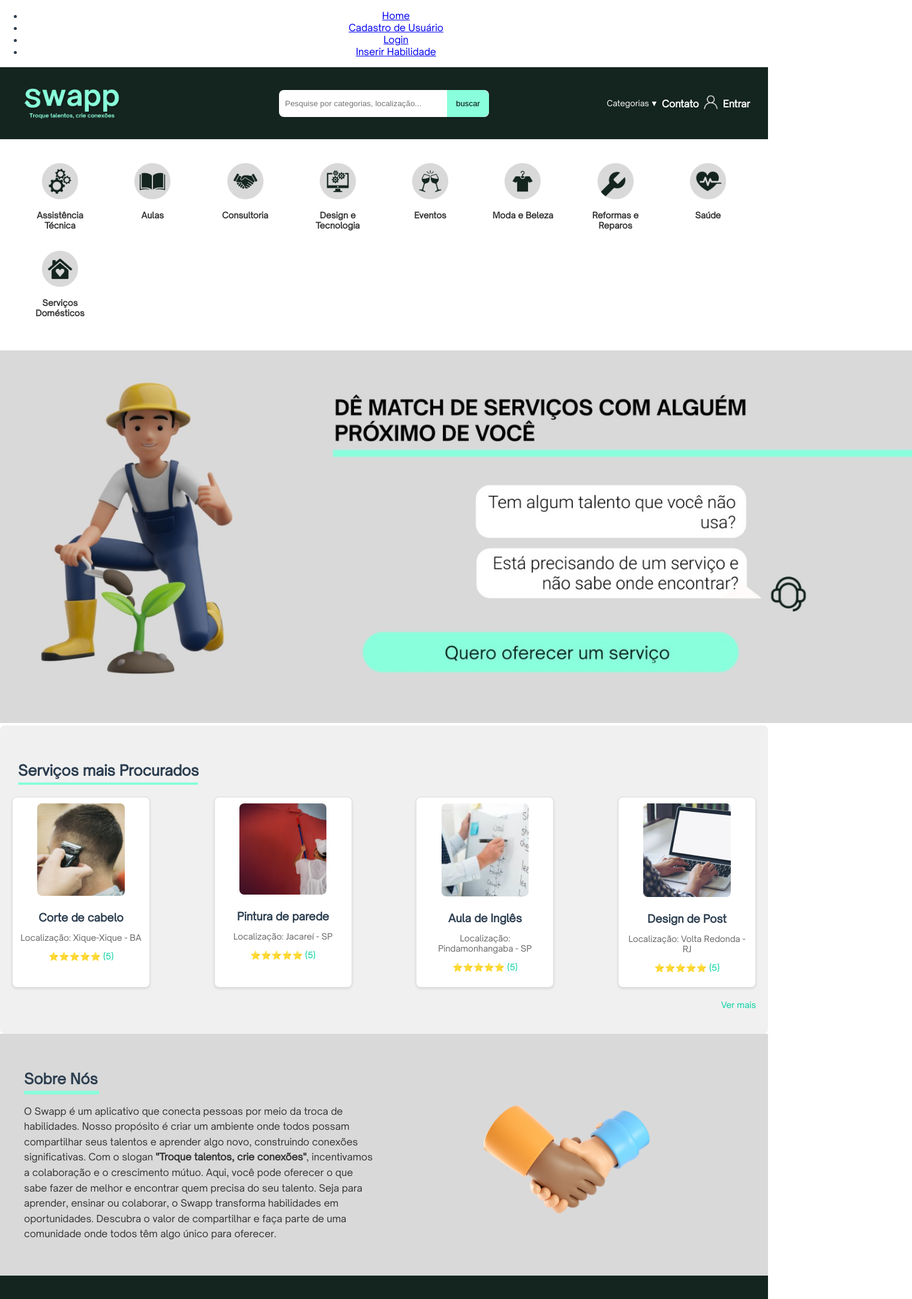
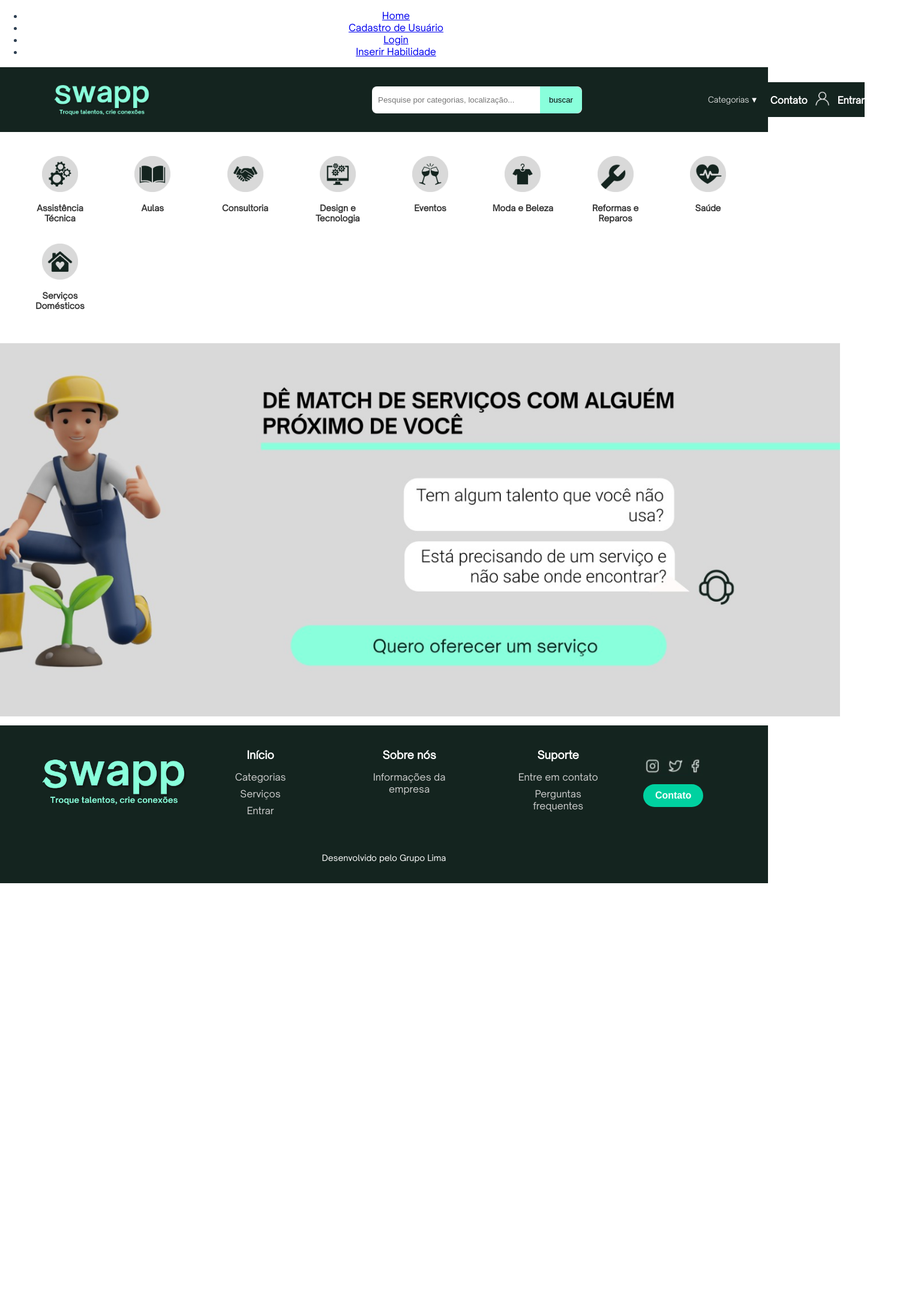
Before and after one commit to Aplicativo-Swapp/swapp-fe, a Vue app in the folder swapp_fe/: page / in a window 1280 px wide. Shown: the top 2165 px of the page at 60% size, 1520 px wide, since content can reach past the window. After the commit the page ends 1472 px from the top, so only its background shows below. Built offline with nearby package versions, Linux system fonts and the light colour scheme.

Commit message:
Atualização na estrutura de codigo View

```diff
--- /dev/null
+++ b/swapp_fe/src/components/TheHeaderLogo.vue
@@ -0,0 +1,34 @@
+<template>
+    <header class="header">
+      <nav>
+        <img src="@/assets/logo2.png" alt="Logo" class="logo" />
+      </nav>
+    </header>
+</template>
+
+<style scoped>
+.header {
+  background-color: #14241F;
+  display: flex;
+  align-items: center;
+  justify-content: center;
+  padding: 20px;
+}
+
+#app {
+  flex: 1;
+}
+body {
+  background-color: #ececec;
+  margin: 0;
+  font-family: Arial, sans-serif;
+  min-height: 100vh;
+  display: flex;
+  flex-direction: column;
+}
+
+.logo {
+  width: 200px;
+  height: auto;
+}
+</style>
--- a/swapp_fe/src/components/cadastro_usuario.vue
+++ b/swapp_fe/src/views/cadastro_usuario.vue
@@ -1,10 +1,7 @@
 <template>
   <div>
-    <header class="header">
-      <nav>
-        <img src="@/assets/logo2.png" alt="Logo" class="logo" />
-      </nav>
-    </header>
+
+    <TheHeader />
 
     <div class="form-container">
       <div class="profile-image-container">
@@ -63,9 +60,13 @@
 
 <script>
 import axios from "axios";
+import TheHeader from "@/components/TheHeaderLogo.vue";
 
 export default {
   name: "CadastroUsuario",
+  components: {
+    TheHeader
+  },
   data() {
     return {
       formData: {
@@ -116,26 +117,6 @@ export default {
 </script>
 
 <style scoped>
-.header {
-  background-color: #14241F;
-  display: flex;
-  align-items: center;
-  justify-content: center;
-  padding: 20px;
-}
-
-body {
-  background-color: #ececec;
-  margin: 0;
-  font-family: Arial, sans-serif;
-  min-height: 100vh;
-  display: flex;
-  flex-direction: column;
-}
-
-#app {
-  flex: 1;
-}
 
 .logo {
   width: 200px;
--- a/swapp_fe/src/components/home_page.vue
+++ b/swapp_fe/src/views/home_page.vue
@@ -11,7 +11,6 @@
           />
           <button @click="search">buscar</button>
         </div>
-        <div class="itens">
         <div class="dropdown">
           <button class="dropbtn">Categorias <span class="arrow">&#9660;</span></button>
           <div class="dropdown-content">
@@ -35,7 +34,6 @@
             <router-link to="/login">Entrar</router-link>
           </li>
         </ul>
-        </div>
       </div>
     </header>
    </div>
@@ -97,78 +95,10 @@
           </a>
         </div>
       </div>
-      <div>
+      <div class="header-content">
         <img src="@/assets/banner.jpeg" alt="Banner" class="banner" />
         </div>
     </main>
-
-    <!--Serviços mais Procurados-->
-    <section class="services-section">
-      <h2 class="section-title">Serviços mais Procurados</h2>
-      <div class="services-container">
-        <!-- Serviço 1 -->
-        <div class="service-card">
-          <img src="@/assets/corte_de_cabelo.png" alt="Corte de cabelo" class="service-image" />
-          <h3 class="service-title">Corte de cabelo</h3>
-          <p class="service-location">Localização: Xique-Xique - BA</p>
-          <p class="service-rating">
-            ⭐⭐⭐⭐⭐ <span>(5)</span>
-          </p>
-        </div>
-        <!-- Serviço 2 -->
-        <div class="service-card">
-          <img src="@/assets/pintura_de_parede.png" alt="Pintura de parede" class="service-image" />
-          <h3 class="service-title">Pintura de parede</h3>
-          <p class="service-location">Localização: Jacareí - SP</p>
-          <p class="service-rating">
-            ⭐⭐⭐⭐⭐ <span>(5)</span>
-          </p>
-        </div>
-        <!-- Serviço 3 -->
-        <div class="service-card">
-          <img src="@/assets/aulas_de_ingles.png" alt="Aula de Inglês" class="service-image" />
-          <h3 class="service-title">Aula de Inglês</h3>
-          <p class="service-location">Localização: Pindamonhangaba - SP</p>
-          <p class="service-rating">
-            ⭐⭐⭐⭐⭐ <span>(5)</span>
-          </p>
-        </div>
-        <!-- Serviço 4 -->
-        <div class="service-card">
-          <img src="@/assets/design_de_post.png" alt="Design de Post" class="service-image" />
-          <h3 class="service-title">Design de Post</h3>
-          <p class="service-location">Localização: Volta Redonda - RJ</p>
-          <p class="service-rating">
-            ⭐⭐⭐⭐⭐ <span>(5)</span>
-          </p>
-        </div>
-      </div>
-      <a href="/servicos" class="view-more">Ver mais</a>
-    </section>
-
-
-    <!--Sobre nos-->
-    <section class="about-section">
-      <div class="about-content">
-        <div class="about-text">
-          <h2>Sobre Nós</h2>
-          <p>
-            O Swapp é um aplicativo que conecta pessoas por meio da troca de habilidades.
-            Nosso propósito é criar um ambiente onde todos possam compartilhar seus talentos
-            e aprender algo novo, construindo conexões significativas. Com o slogan
-            <strong>"Troque talentos, crie conexões"</strong>, incentivamos a colaboração
-            e o crescimento mútuo. Aqui, você pode oferecer o que sabe fazer de melhor e
-            encontrar quem precisa do seu talento. Seja para aprender, ensinar ou colaborar,
-            o Swapp transforma habilidades em oportunidades. Descubra o valor de compartilhar
-            e faça parte de uma comunidade onde todos têm algo único para oferecer.
-          </p>
-        </div>
-        <div class="about-image">
-          <img src="@/assets/aperto_de_maos.png" alt="Aperto de Mãos" />
-        </div>
-      </div>
-    </section>
-
 
     <!--Footer-->
     <footer class="footer">
@@ -216,8 +146,6 @@
         <p>Desenvolvido pelo Grupo Lima</p>
       </div>
     </footer>
-
-
 </template>
 
 <script>
@@ -247,29 +175,28 @@ export default {
   background-color: #ffffff;
 }
 
-
 .header {
-  background-color: #14241f; /* Cor de fundo */
+  background-color: #14241f;
   display: flex;
-  justify-content: center; /* Centraliza o conteúdo horizontalmente */
-  align-items: center; /* Centraliza verticalmente */
-  height: 120px; /* Define altura fixa */
-  width: 100%; /* Ocupa 100% da largura */
+  justify-content: space-between;
+  align-items: center;
+  padding: 10px 20px;
 }
 
 .header-content {
+  background-color: #14241f;
   display: flex;
-  align-items: center; /* Alinha os itens verticalmente */
-  justify-content: center; /* Centraliza os itens horizontalmente */
-  width: 100%; /* Garante que ocupe toda a largura */
-  position: relative; /* Necessário para ajustar a logo e dropdown */
+  align-items: center;
+  justify-content: center;
+  margin-top: 15px;
+  margin-bottom: 15px;
 }
 
 .logo {
-  position: absolute; /* Remove do fluxo normal */
-  left: 20px; /* Alinha a logo à esquerda */
   width: 200px;
+  margin-left: 50px;
   height: auto;
+  margin-right: 350px;
 }
 
 .entrar {
@@ -284,12 +211,11 @@ export default {
 
 .search-bar {
   display: flex;
-  justify-content: center;
+  justify-content: center; /* Centraliza horizontalmente */
   align-items: center;
   background-color: #eaeaea;
   border-radius: 8px;
-  width: 350px;
-  margin: 0 auto;
+  width: 350px; /* Tamanho total da barra de pesquisa */
 }
 
 .search-bar input {
@@ -318,7 +244,9 @@ export default {
   font-weight: 200;
   list-style: none;
   display: flex;
-  padding-inline-start: 0;
+  gap: 5px;
+  margin: 0;
+  padding: 0;
 }
 
 .utility-list li a {
@@ -335,6 +263,7 @@ export default {
   padding: 8px;
   border-radius: 5px;
   border: none;
+  margin-left: 10px;
   background-color: #14241F;
   font-size: 14px;
 }
@@ -381,23 +310,20 @@ export default {
   margin-top: 10px;
 }
 
-.itens{
-  position: absolute;
-  right: 30px; /* Alinha os itens à direita */
-  display: flex;
-  align-items: center;
-}
-
-.dropdown{
-  display: flex;
+/* Estilo para o botão do dropdown */
+.dropdown {
+  position: relative;
+  display: inline-block;
+  margin-left: 190px;
 }
 
 .dropbtn {
   font-family: 'Open Sauce One', sans-serif;
-  font-weight: 400;
+  font-weight: 200;
   list-style: none;
   background-color: #14241F;
   color: white;
+  padding: 10px 20px;
   border: none;
   cursor: pointer;
   display: flex;
@@ -432,158 +358,6 @@ export default {
 .dropdown-content a:hover {
   background-color: #ddd; /* Cor de fundo quando passar o mouse */
 }
-
-/* Serviços mais Procurados*/
-
-.services-section {
-  background-color: #f0f0f0;
-  padding: 40px 20px;
-  border-radius: 8px;
-  margin-bottom: 0px;
-}
-
-/* Título da seção */
-.section-title {
-  font-size: 24px;
-  font-weight: bold;
-  margin-bottom: 20px;
-  text-align: left;
-  padding-left: 10px;
-}
-
-.section-title::after {
-  content: ""; /* Cria o pseudo-elemento */
-  display: block; /* Faz a linha aparecer abaixo do título */
-  width: 300px; /* Largura da linha (ajuste conforme necessário) */
-  height: 4px; /* Espessura da linha */
-  background-color: #89ffdb; /* Cor verde */
-  margin-top: 5px; /* Espaçamento entre o título e a linha */
-}
-
-/* Container dos serviços */
-.services-container {
-  display: flex;
-  margin: 0;
-  padding: 0;
-  flex-wrap: wrap;
-  gap: 5px;
-  justify-content: space-between;
-}
-
-/* Card de serviço */
-.service-card {
-  background-color: #fff;
-  border: 1px solid #ddd;
-  border-radius: 8px;
-  padding: 10px;
-  width: calc(20% - 40px);
-  box-shadow: 0 2px 4px rgba(0, 0, 0, 0.1);
-  text-align: center;
-  transition: transform 0.3s;
-}
-
-/* Efeito ao passar o mouse */
-.service-card:hover {
-  transform: scale(1.05); /* Leve aumento */
-}
-
-/* Imagem do serviço */
-.service-image {
-  width: 70%; /* Ocupa toda a largura do card */
-  border-radius: 8px; /* Bordas arredondadas */
-  margin-bottom: 3px; /* Espaço abaixo da imagem */
-}
-
-/* Título do serviço */
-.service-title {
-  font-size: 18px; /* Tamanho do texto */
-  font-weight: bold; /* Negrito */
-  margin-bottom: 10px; /* Espaço abaixo do título */
-}
-
-/* Localização */
-.service-location {
-  font-size: 14px; /* Texto menor */
-  color: #666; /* Cinza suave */
-  margin-bottom: 10px; /* Espaço abaixo da localização */
-}
-
-/* Avaliação */
-.service-rating {
-  font-size: 14px; /* Texto menor */
-  color: #00d1a0; /* Verde */
-}
-
-/* Link "Ver mais" */
-.view-more {
-  display: block; /* Mostra como linha separada */
-  text-align: right; /* Alinha à direita */
-  margin-top: 20px; /* Espaço acima do link */
-  font-size: 14px; /* Texto menor */
-  color: #00d1a0; /* Cor verde */
-  text-decoration: none; /* Remove o sublinhado */
-}
-
-.view-more:hover {
-  text-decoration: underline; /* Adiciona sublinhado ao passar o mouse */
-}
-
-
-/* Sobre Nos */
-.about-section {
-  background-color: #D9D9D9;
-  padding: 40px 20px;
-  display: flex;
-  justify-content: center;
-}
-
-.about-content {
-  display: flex;
-  max-width: 1200px; /* Largura máxima da seção */
-  width: 100%;
-  gap: 20px; /* Espaçamento entre texto e imagem */
-}
-
-.about-text {
-  flex: 1;
-  text-align: left;
-}
-
-.about-text h2 {
-  font-size: 24px;
-  font-weight: bold;
-  margin-bottom: 10px;
-  position: relative; /* Necessário para o pseudo-elemento */
-}
-
-.about-text h2::after {
-  content: "";
-  display: block;
-  width: 125px;
-  height: 6px;
-  background-color: #89ffdb;
-  margin-top: 5px;
-}
-
-.about-text p {
-  font-size: 16px;
-  line-height: 1.6;
-  color: #333;
-}
-
-.about-image {
-  flex: 1;
-  display: flex;
-  justify-content: center;
-  align-items: center;
-}
-
-.about-image img {
-  width: 100%;
-  max-width: 300px;
-  height: auto;
-}
-
 
 /* Footer */
 .footer {
--- a/swapp_fe/src/components/login.vue
+++ b/swapp_fe/src/views/login.vue
@@ -1,10 +1,7 @@
 <template>
   <div>
-    <header class="header">
-      <nav>
-        <img src="@/assets/logo2.png" alt="Logo" class="logo" />
-      </nav>
-    </header>
+
+    <TheHeader />
 
     <div class="form-container">
       <div class="profile-image-container">
@@ -32,9 +29,15 @@
 
 <script>
 import axios from "axios";
+import TheHeader from "@/components/TheHeaderLogo.vue";
+
+
 
 export default {
     name: "LoginPage",
+    components: {
+      TheHeader
+    },
     data() {
       return {
         formData: {
@@ -43,6 +46,7 @@ export default {
         },
       };
     },
+
     methods: {
       async submitForm() {
         if (!this.formData.email || !this.formData.password) {
@@ -67,30 +71,6 @@ export default {
 </script>
 
 <style scoped>
-.header {
-  background-color: #14241F;
-  display: flex;
-  align-items: center;
-  justify-content: center;
-  padding: 20px;
-}
-
-#app {
-  flex: 1;
-}
-body {
-  background-color: #ececec;
-  margin: 0;
-  font-family: Arial, sans-serif;
-  min-height: 100vh;
-  display: flex;
-  flex-direction: column;
-}
-
-.logo {
-  width: 200px;
-  height: auto;
-}
 
 .login {
   width: 50px;
```
Also changed, not shown: swapp_fe/src/router/index.js (+4 -4 lines), swapp_fe/src/views/inserir_habilidade.vue (renamed from swapp_fe/src/components/inserir_habilidade.vue). Lines whose indentation alone changed are shown as unchanged.
